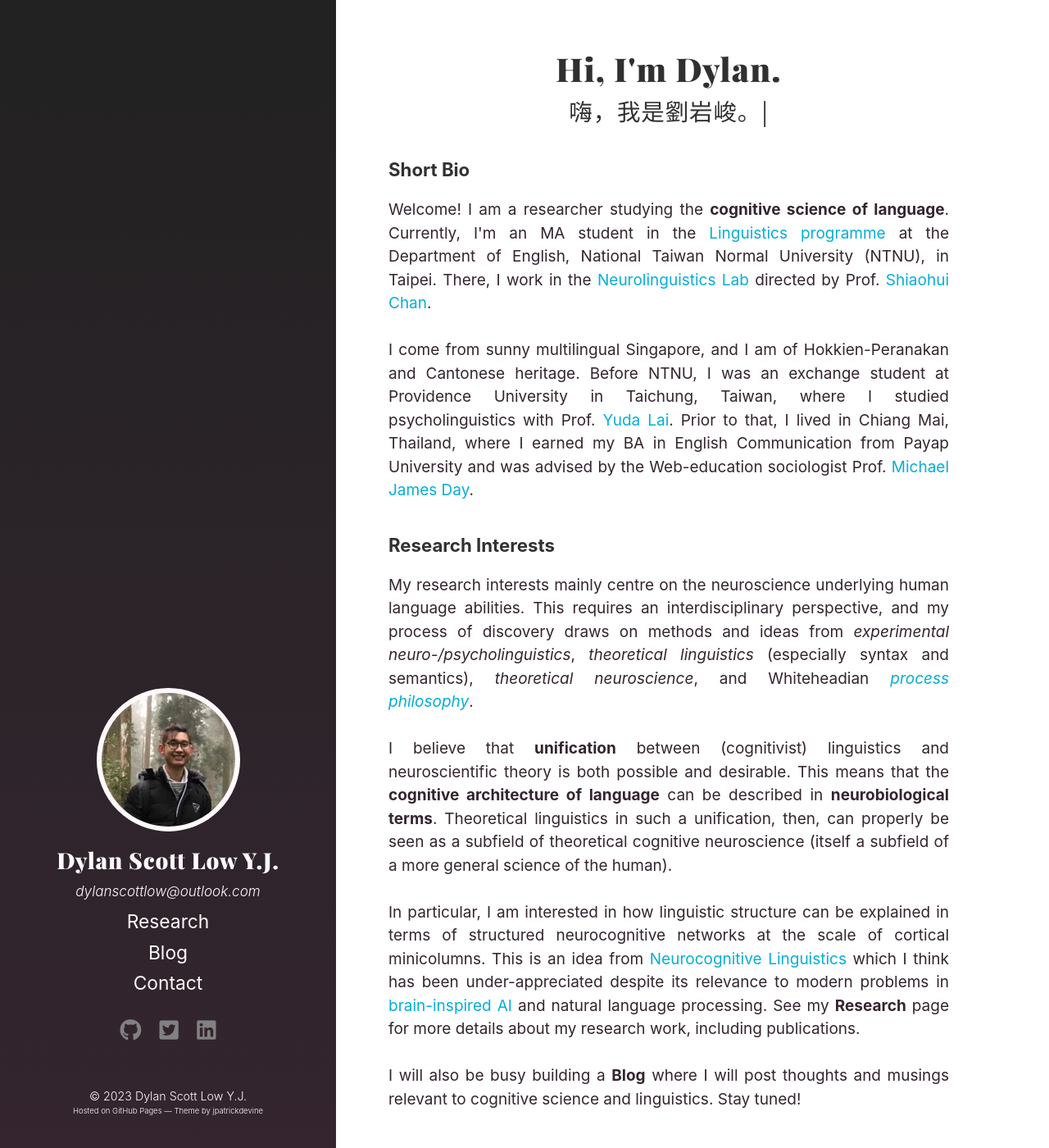
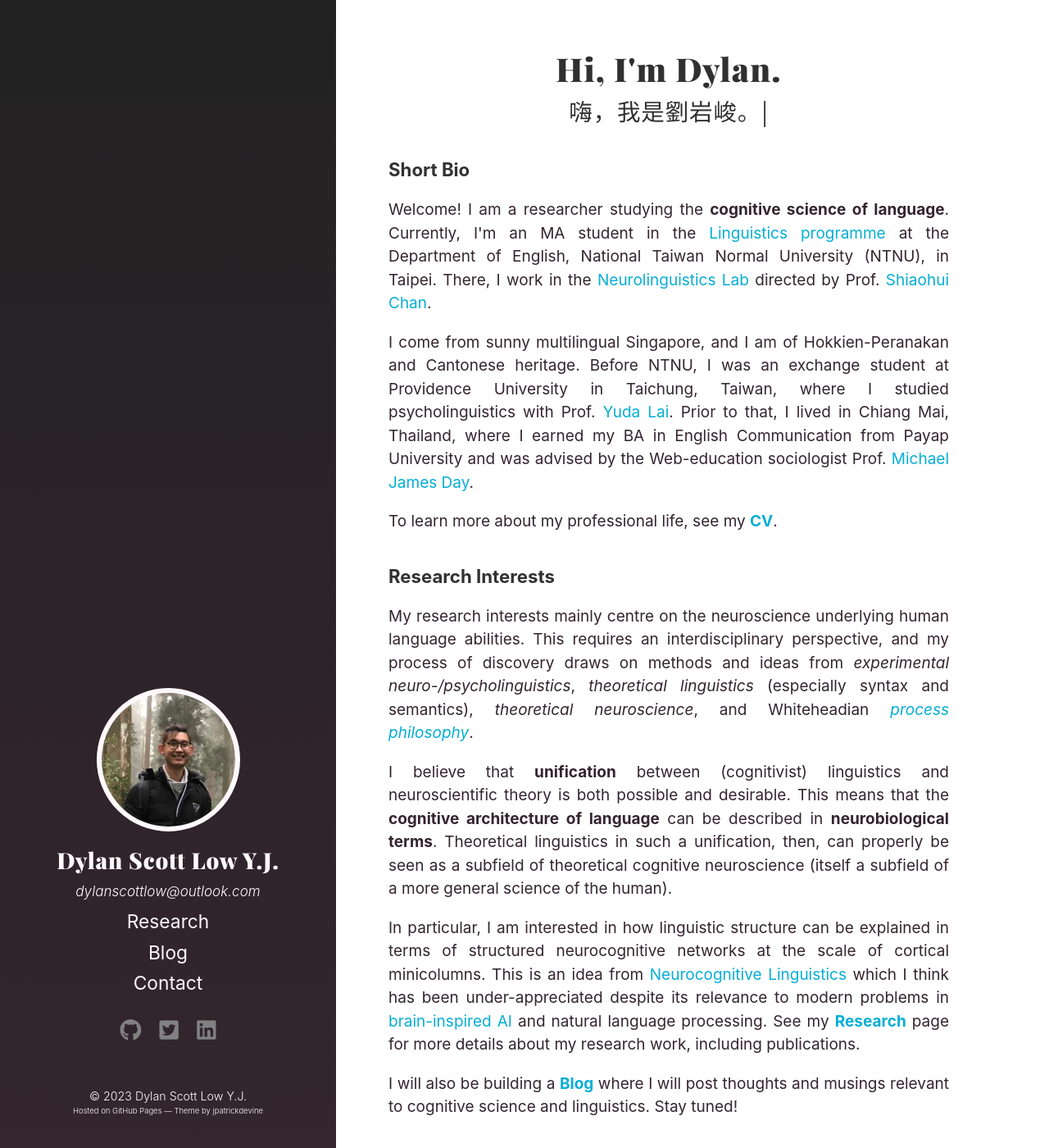
Before and after one commit to dylanscottlow/dylanscottlow.github.io, a Jekyll site: the page built from index.html, in a window 1280 px wide and 1400 px high. Shown: the whole window at 82% size. Built offline with Jekyll 4.4.1, drawn with Linux system fonts in a browser that asks for light colours; a style sheet for code colours, icons or effects is not loaded.

Commit message:
Update links on Index page

```diff
--- a/index.html
+++ b/index.html
@@ -32,37 +32,53 @@ title: Index
 
 <h3>Short Bio</h3>
 
+<p>
 Welcome! I am a researcher studying the <b>cognitive science of language</b>. Currently, I'm an MA student in the
 <a href="https://sites.google.com/ntnueng.tw/linguistics-ntnu-eng" target="_blank" rel="noopener noreferrer">Linguistics programme</a>
 at the Department of English, National Taiwan Normal University (NTNU), in Taipei. There, I work in the
 <a href="https://sites.google.com/view/neurolinguisticslabntnu/home" target="_blank" rel="noopener noreferrer">Neurolinguistics Lab</a>
 directed by Prof. <a href="https://www.researchgate.net/profile/Shiao-Hui-Chan-2"  target="_blank" rel="noopener noreferrer">Shiaohui Chan</a>.
-<br> <br>
+</p>
+<p>
 I come from sunny multilingual Singapore, and I am of Hokkien-Peranakan and Cantonese heritage.
 Before NTNU, I was an exchange student at Providence University in Taichung, Taiwan, where I studied psycholinguistics
 with Prof. <a href="https://www.researchgate.net/profile/Yu-Da-Lai"  target="_blank" rel="noopener noreferrer">Yuda Lai</a>.
 Prior to that, I lived in Chiang Mai, Thailand, where I earned my BA in English Communication from Payap University and was
 advised by the Web-education sociologist Prof. <a href="https://www.researchgate.net/profile/Michael-Day-33"  target="_blank" rel="noopener noreferrer">Michael James Day</a>.
+</p>
+<p>
+To learn more about my professional life, see my
+<a href="{{ site.baseurl }}/assets/docs/Dylan_Scott_Low_CV.pdf" target="_blank" rel="noopener noreferrer"><strong>CV</strong></a>.
+</p>
 
 <h3>Research Interests</h3>
 
+<p>
 My research interests mainly centre on the neuroscience underlying human language abilities.
 This requires an interdisciplinary perspective, and my process of discovery draws on methods and ideas from
 <i>experimental neuro-/psycholinguistics</i>,
 <i>theoretical linguistics</i> (especially syntax and semantics),
 <i>theoretical neuroscience</i>,
 and Whiteheadian <i><a href="https://iep.utm.edu/processp/" target="_blank" rel="noopener noreferrer">process philosophy</a></i>.
-<br> <br>
+</p>
+<p>
 I believe that <b>unification</b> between (cognitivist) linguistics and neuroscientific theory is both possible and desirable.
 This means that the <b>cognitive architecture of language</b> can be described in <b>neurobiological terms</b>.
 Theoretical linguistics in such a unification, then, can properly be seen as a subfield of theoretical cognitive neuroscience (itself a subfield of a more general science of the human).
-<br> <br>
+</p>
+<p>
 In particular, I am interested in how linguistic structure can be explained in terms of structured neurocognitive networks at the scale of cortical minicolumns.
 This is an idea from <a href="http://www.ruf.rice.edu/~lngbrain/main.htm" target="_blank" rel="noopener noreferrer">Neurocognitive Linguistics</a>
 which I think has been under-appreciated despite its relevance to modern problems in <a href="https://www.numenta.com/blog/2019/01/16/the-thousand-brains-theory-of-intelligence/" target="_blank" rel="noopener noreferrer">brain-inspired AI</a> and natural language processing.
-See my <b>Research</b> page for more details about my research work, including publications.
-<br> <br>
-I will also be busy building a <b>Blog</b> where I will post thoughts and musings relevant to cognitive science and linguistics. Stay tuned!
+See my
+<a href="{{ site.baseurl }}/research/"><strong>Research</strong></a>
+page for more details about my research work, including publications.
+</p>
+<p>
+I will also be building a
+<a href="{{ site.baseurl }}/blog/index.html"><strong>Blog</strong></a>
+where I will post thoughts and musings relevant to cognitive science and linguistics. Stay tuned!
+</p>
 
 <div class="only-mobile alert">
   <a href="#" class="underline">Back to Top &nbsp; <i class="fa fa-arrow-circle-up"></i></a>
```
